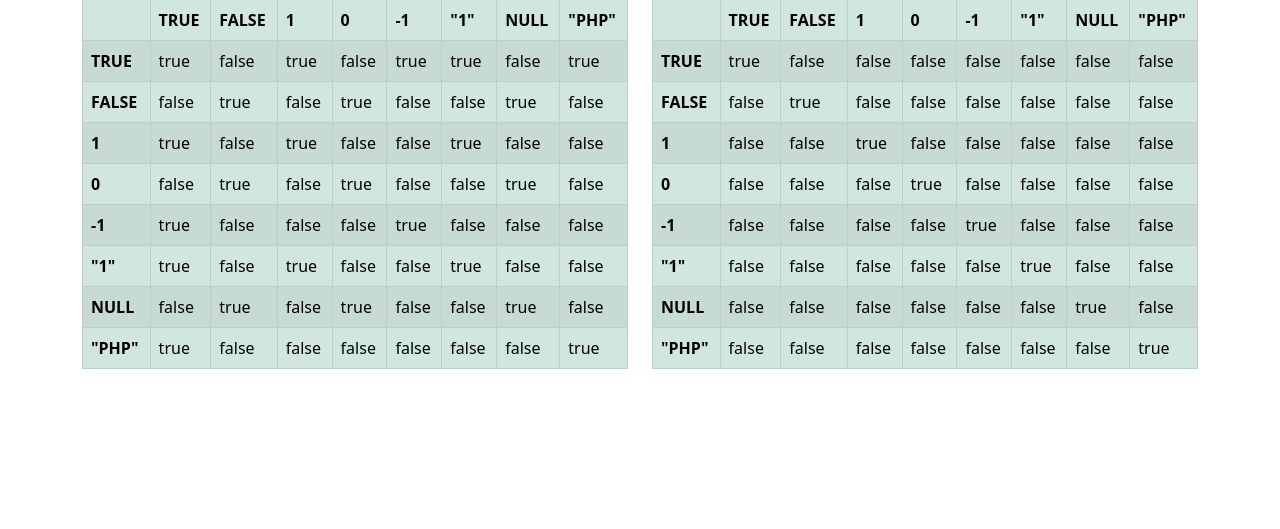
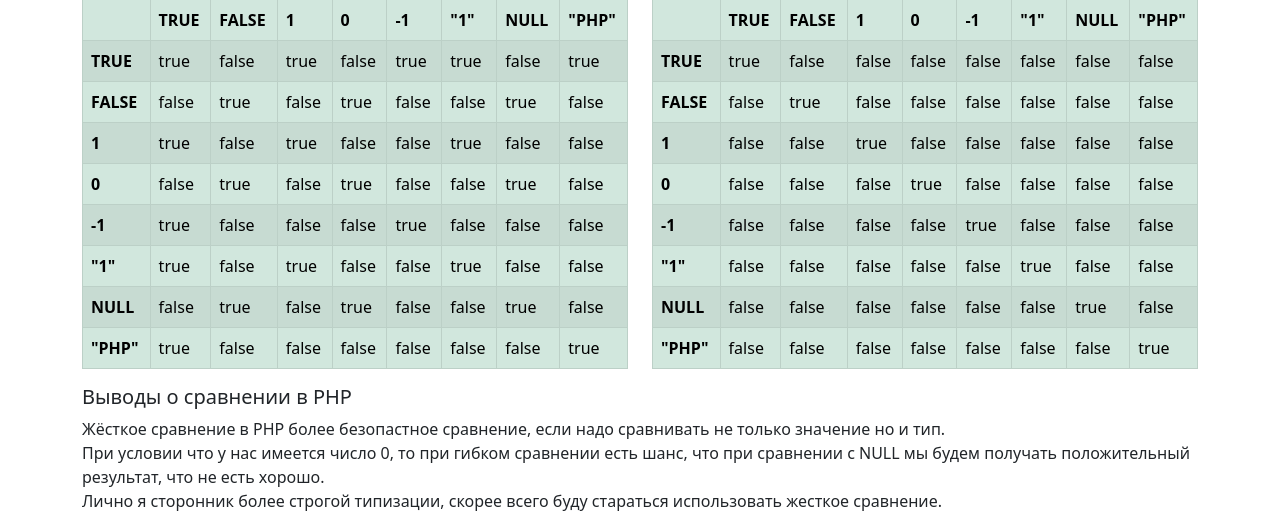
Before and after one commit to TessaLir/ex_sf_hw-07, a PHP site: page / in a window 1280 px wide. Shown: the part 480-1009 px from the top of the page. Before the commit the page ends 849 px from the top, so only its background shows below. Run offline with PHP 8.4, Linux system fonts and the light colour scheme.

Commit message:
добавлены вывода сравнений гибкого и жесткого

```diff
--- a/index.php
+++ b/index.php
@@ -177,6 +177,14 @@
 
                     </div>
                 </div>
+
+                <h5>Выводы о сравнении в PHP</h5>
+                <p>
+                    Жёсткое сравнение в PHP более безопастное сравнение, если надо сравнивать не только значение но и тип.<br>
+                    При условии что у нас имеется число 0, то при гибком сравнении есть шанс, что при сравнении с NULL мы будем получать положительный результат, что не есть хорошо.<br>
+                    Лично я сторонник более строгой типизации, скорее всего буду стараться использовать жесткое сравнение.
+                </p>
+
             </div>
         </section>
 
```
